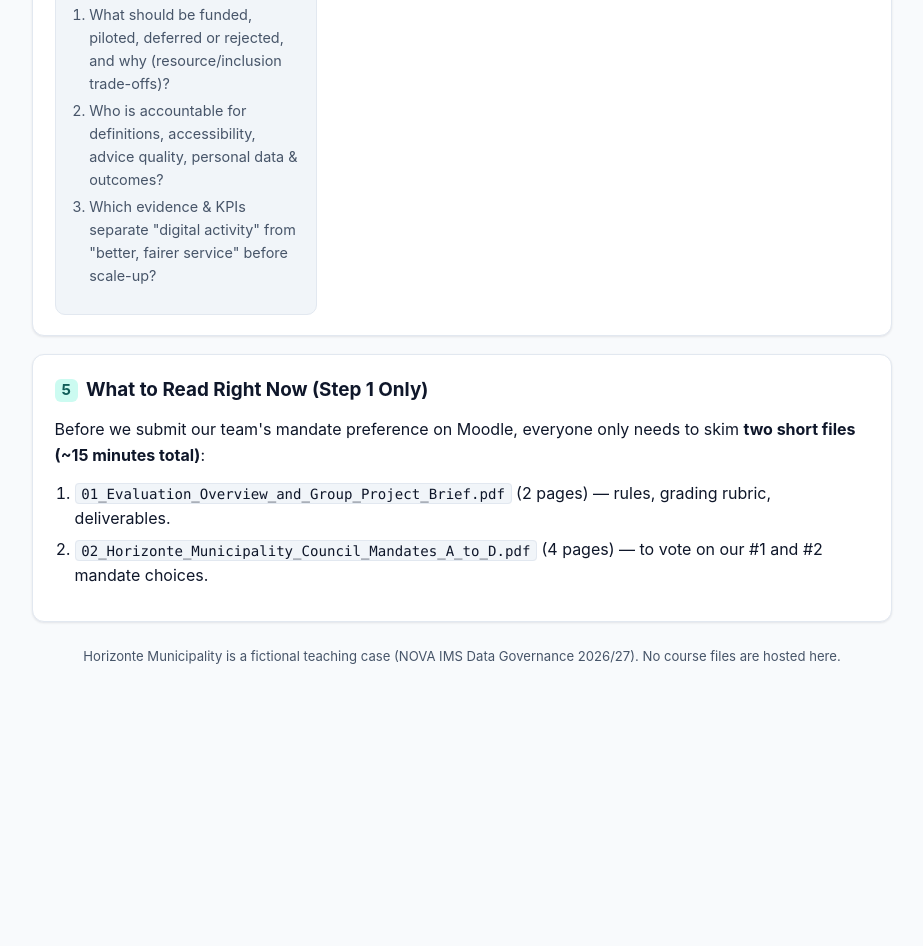
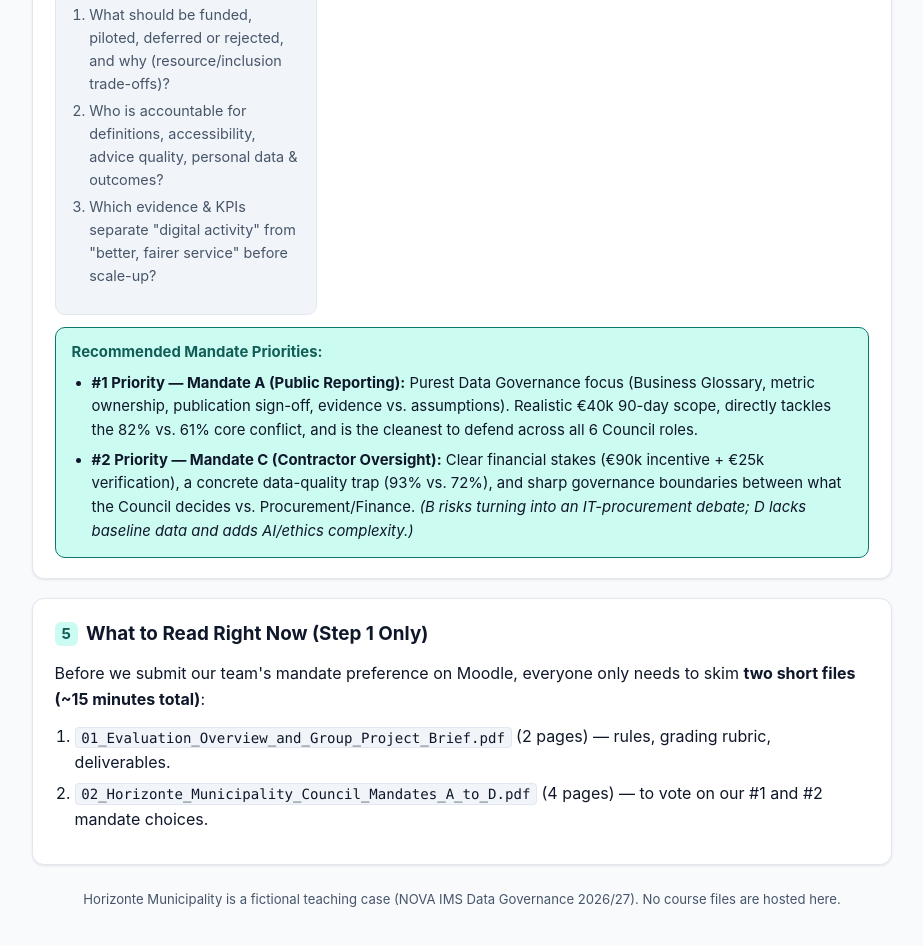
Before and after one commit to StanislavSidorovich/horizonte-dg-briefing, a plain HTML site: page index.html in a window 1280 px wide. Shown: the part 2625-3571 px from the top of the page, without its empty margins (178-1101 px from the left). Before the commit the page ends 3348 px from the top, so only its background shows below. Drawn offline with Linux system fonts and the light colour scheme.

Commit message:
Add recommended mandate priorities (A and C)

```diff
--- a/index.html
+++ b/index.html
@@ -420,6 +420,13 @@
           </ol>
         </div>
       </div>
+      <div class="callout" style="background: var(--accent-soft); border-color: var(--accent); color: var(--text);">
+        <strong style="color: var(--accent-text);">Recommended Mandate Priorities:</strong>
+        <ul style="margin-top: 0.4rem; margin-bottom: 0;">
+          <li><strong>#1 Priority — Mandate A (Public Reporting):</strong> Purest Data Governance focus (Business Glossary, metric ownership, publication sign-off, evidence vs. assumptions). Realistic €40k 90-day scope, directly tackles the 82% vs. 61% core conflict, and is the cleanest to defend across all 6 Council roles.</li>
+          <li><strong>#2 Priority — Mandate C (Contractor Oversight):</strong> Clear financial stakes (€90k incentive + €25k verification), a concrete data-quality trap (93% vs. 72%), and sharp governance boundaries between what the Council decides vs. Procurement/Finance. <em>(B risks turning into an IT-procurement debate; D lacks baseline data and adds AI/ethics complexity.)</em></li>
+        </ul>
+      </div>
     </section>
 
     <section>
```
